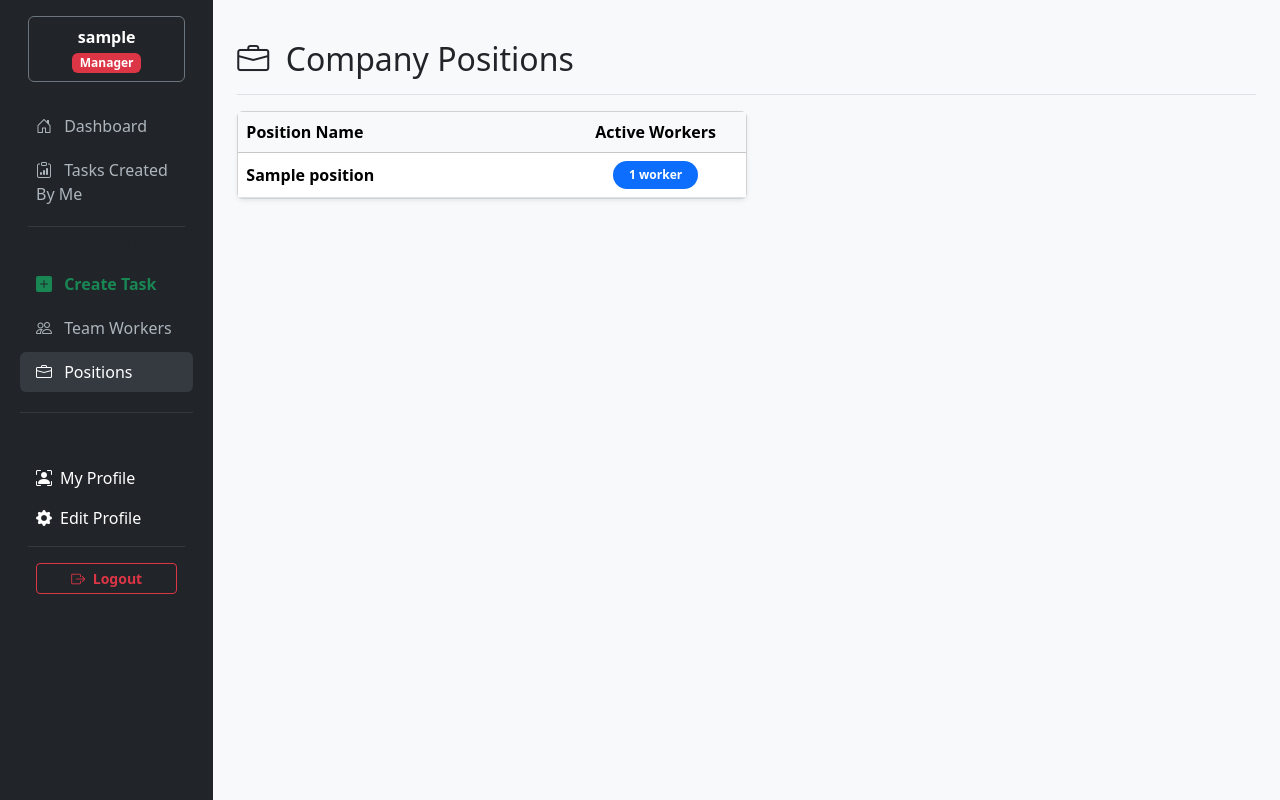
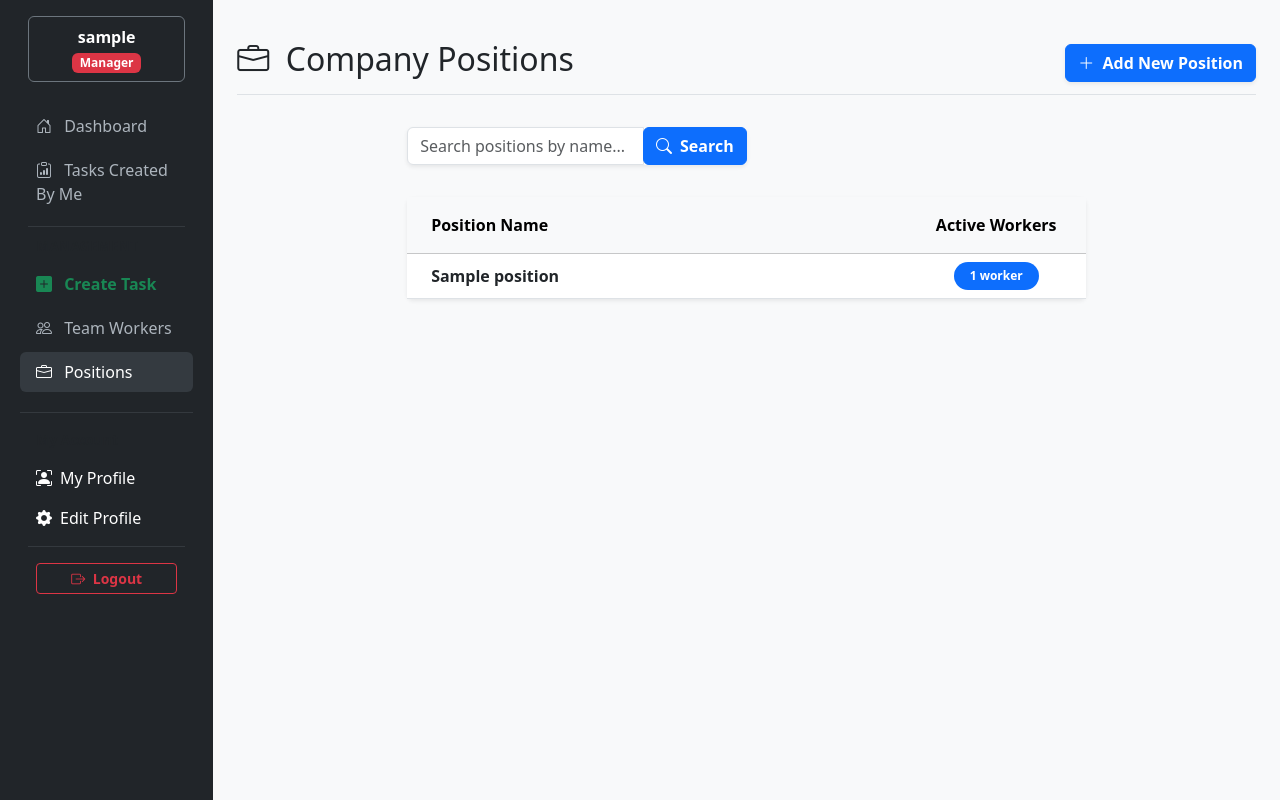
Before and after one commit to PavelPereverzev1/it-task-manager, a Django app: page /positions/ in a window 1280 px wide. Run offline with Django 5.2, Linux system fonts and the light colour scheme; a user stored in the database is signed in; tables that the repository leaves empty hold one stand-in row (values such as "Sample post"); some libraries are stand-ins or nearby versions.

Commit message:
style: center position list and creation form layouts for better UX

```diff
--- a/manager/forms.py
+++ b/manager/forms.py
@@ -92,7 +92,7 @@ class SearchForm(forms.Form):
         max_length=255,
         required=False,
         label="",
-        widget=forms.TextInput(attrs={"class": "form-control border-start-0 ps-0"}),
+        widget=forms.TextInput(attrs={"class": "form-control"}),
     )
 
     def __init__(self, *args, **kwargs):
--- a/manager/urls.py
+++ b/manager/urls.py
@@ -1,6 +1,7 @@
 from django.urls import path
 
 from .views import (
+    PositionCreateView,
     PositionListView,
     TaskAllListView,
     TaskCreateView,
@@ -34,6 +35,8 @@ urlpatterns = [
     path("workers/<int:pk>/", WorkerDetailView.as_view(), name="worker-detail"),
     path("workers/<int:pk>/update/", WorkerUpdateView.as_view(), name="worker-update"),
     path("positions/", PositionListView.as_view(), name="position-list"),
+    path("positions/", PositionListView.as_view(), name="position-list"),
+    path("positions/create/", PositionCreateView.as_view(), name="position-create"),
 ]
 
 app_name = "manager"
--- a/manager/views.py
+++ b/manager/views.py
@@ -225,5 +225,35 @@ class PositionListView(LoginRequiredMixin, generic.ListView):
     model = Position
     context_object_name = "position_list"
     template_name = "manager/position_list.html"
+    paginate_by = 5
 
-    queryset = Position.objects.annotate(workers_count=Count("workers"))
+    def get_queryset(self):
+        # Добавляем аннотацию workers_count.
+        # Django автоматически свяжет её с твоей моделью Worker (по умолчанию через 'worker_set' или твой related_name)
+        queryset = Position.objects.annotate(
+            workers_count=Count(
+                "workers"
+            )  # Если в модели Worker поле имеет стандартный откат, пишем "worker"
+        ).order_by("name")
+
+        form = SearchForm(self.request.GET)
+
+        if form.is_valid() and form.cleaned_data["search_query"]:
+            query = form.cleaned_data["search_query"]
+            queryset = queryset.filter(name__icontains=query)
+
+        return queryset
+
+    def get_context_data(self, **kwargs):
+        context = super().get_context_data(**kwargs)
+        context["search_form"] = SearchForm(
+            self.request.GET, placeholder_text="Search positions by name..."
+        )
+        return context
+
+
+class PositionCreateView(LoginRequiredMixin, generic.CreateView):
+    model = Position
+    fields = ["name"]
+    template_name = "manager/position_form.html"
+    success_url = reverse_lazy("manager:position-list")
--- a/templates/manager/dashboard.html
+++ b/templates/manager/dashboard.html
@@ -35,10 +35,11 @@
   </div>
 
   <div class="col-md-6 col-lg-3">
-    <div class="card shadow-sm h-100 border-start border-4 border-warning">
+    <div class="card shadow-sm h-100 border-start border-4 border-warning position-relative">
       <div class="card-body">
         <h6 class="card-subtitle mb-2 text-muted uppercase font-weight-bold">Positions Types</h6>
         <p class="card-text fs-2 fw-bold text-dark mb-0">{{ num_positions }}</p>
+        <a href="{% url 'manager:position-list' %}" class="stretched-link"></a>
       </div>
     </div>
   </div>
--- a/templates/manager/position_list.html
+++ b/templates/manager/position_list.html
@@ -5,22 +5,36 @@
 {% block content %}
   <div class="d-flex justify-content-between flex-wrap flex-md-nowrap align-items-center pt-3 pb-2 mb-3 border-bottom">
     <h1 class="h2"><i class="bi bi-briefcase me-2"></i> Company Positions</h1>
+
+    {% if user.is_manager %}
+      <a href="{% url 'manager:position-create' %}" class="btn btn-primary fw-bold shadow-sm">
+        <i class="bi bi-plus-lg me-1"></i> Add New Position
+      </a>
+    {% endif %}
   </div>
 
-  <div class="card shadow-sm col-md-8 col-lg-6">
+  <div class="col-md-10 col-lg-8 mx-auto">
+
+    <div class="row mb-3">
+      <div class="col-12">
+        {% include "includes/search_form.html" %}
+      </div>
+    </div>
+
+    <div class="card shadow-sm border-0 mb-4">
       <div class="card-body p-0">
         <div class="table-responsive">
           <table class="table table-hover align-middle mb-0">
             <thead class="table-light">
             <tr>
-            <th>Position Name</th>
-            <th class="text-center" style="width: 180px;">Active Workers</th>
+              <th class="ps-4 py-3">Position Name</th>
+              <th class="text-center py-3" style="width: 180px;">Active Workers</th>
             </tr>
             </thead>
             <tbody>
             {% for position in position_list %}
               <tr>
-              <td>
+                <td class="ps-4 text-dark">
                   <strong>{{ position.name }}</strong>
                 </td>
                 <td class="text-center">
@@ -36,8 +50,8 @@
             {% empty %}
               <tr>
                 <td colspan="2" class="text-center py-4 text-muted">
-                <i class="bi bi-briefcase-fill fs-1 d-block mb-2"></i>
-                No positions found. Add some in the admin panel!
+                  <i class="bi bi-briefcase-fill fs-1 d-block mb-2 text-secondary"></i>
+                  No positions found.
                 </td>
               </tr>
             {% endfor %}
@@ -46,4 +60,5 @@
         </div>
       </div>
     </div>
+    {% include "includes/pagination.html" %}
 {% endblock %}
```
Also changed, not shown: templates/manager/position_form.html (added, +30 -0 lines), static/css/styles.css (line endings or trailing spaces). Lines whose indentation alone changed are shown as unchanged.
